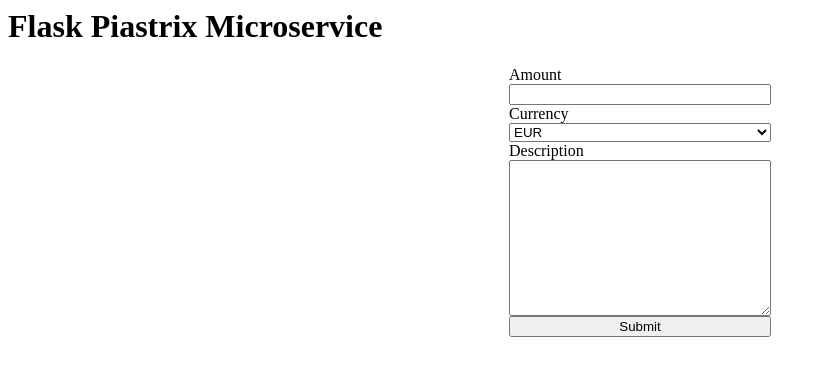
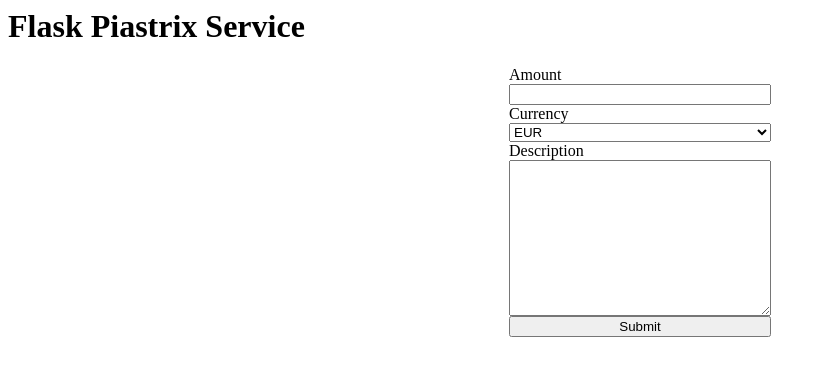
Before and after one commit to yueow/flask-piastrix, a Flask app: page / in a window 1280 px wide. Shown: the top 376 px of the page, without its empty margins (0-826 px from the left). Run offline with Flask 2, Linux system fonts and the light colour scheme; parts of the project's set-up code (start-up, migrations or seed data) failed here and were passed over.

Commit message:
index.html

```diff
--- a/templates/index.html
+++ b/templates/index.html
@@ -16,7 +16,7 @@
     </style>
 </head>
 <body>
-    <h1>Flask Piastrix Microservice</h1>
+    <h1>Flask Piastrix Service</h1>
     <div class="container">
         <form action="" method="post">
             <label for="amount">Amount</label>
```
